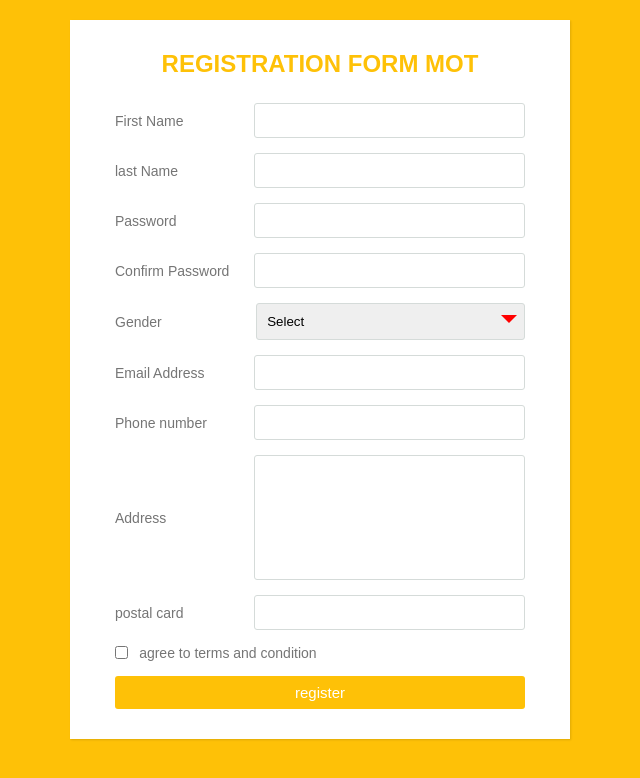
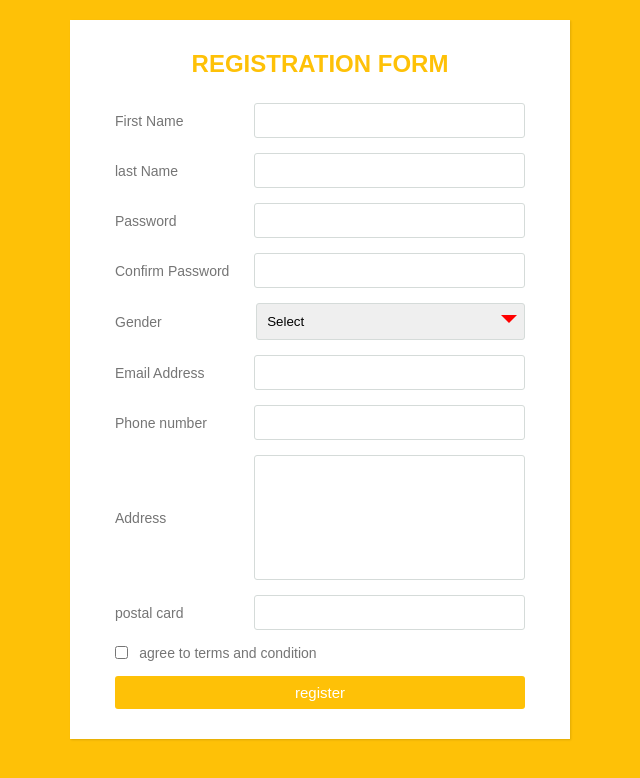
Before and after one commit to rdwebdev24/register2.github.io, a plain HTML site: page index.html in a window 1280 px wide. Shown: the whole page, without its empty margins (320-960 px from the left). Drawn offline with Linux system fonts and the light colour scheme.

Commit message:
Update index.html

```diff
--- a/index.html
+++ b/index.html
@@ -13,7 +13,7 @@
 <body>
      <div class="wrapper">
           <div class="title">
-               Registration form mot
+               Registration form
           </div>
           <div class="form">
                <div class="input_fields">
```
